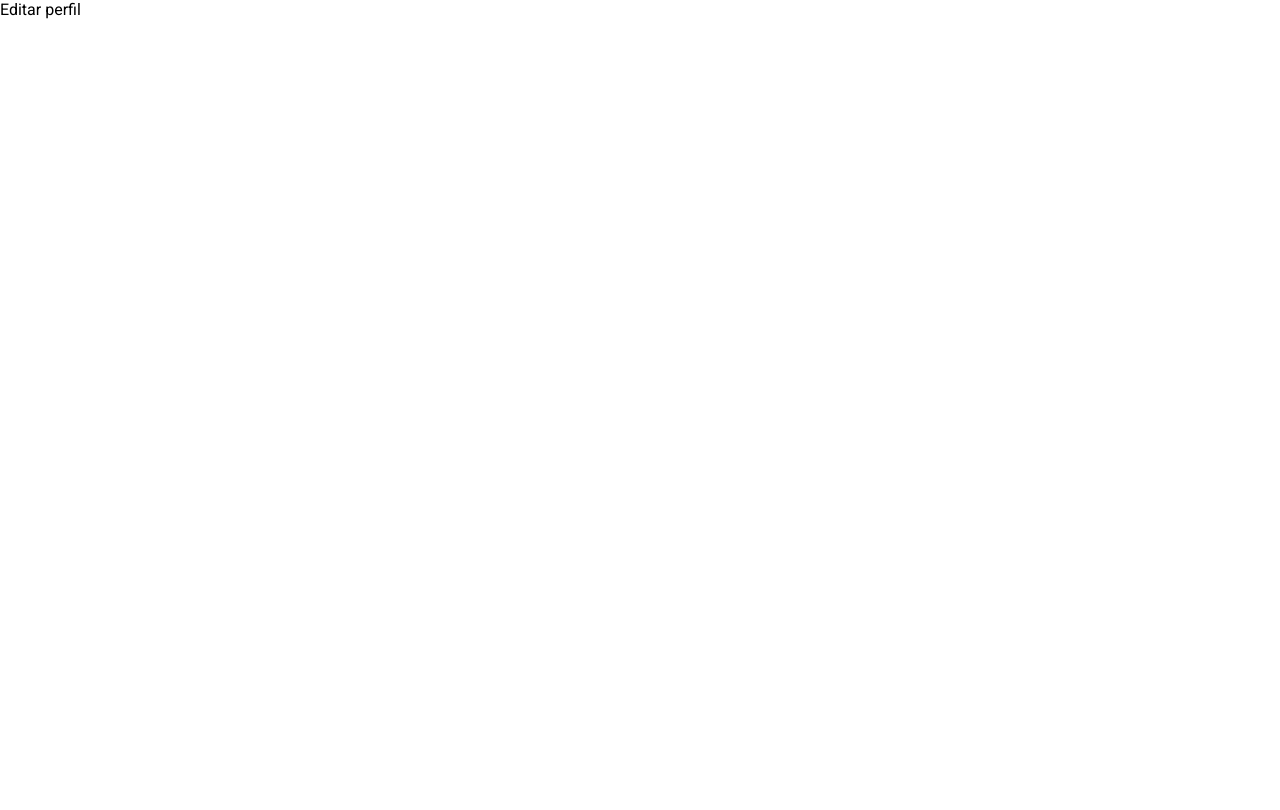
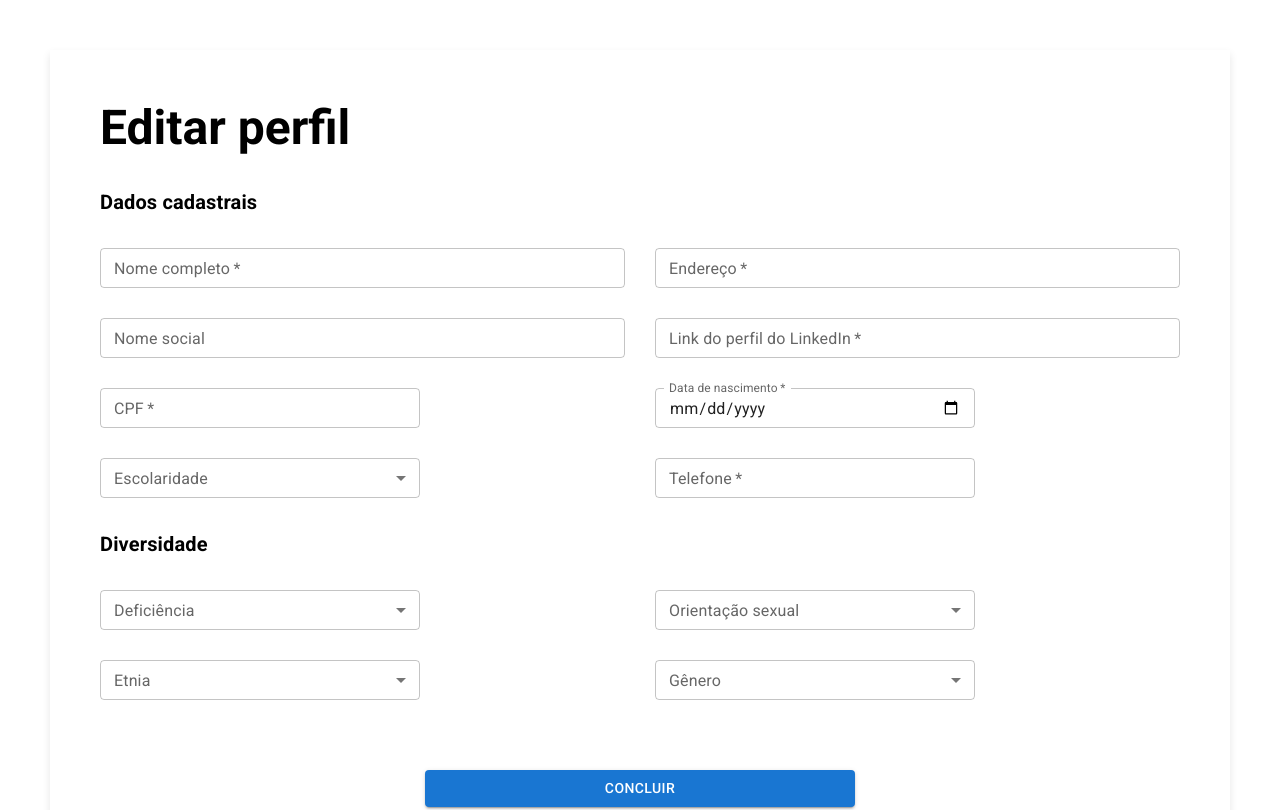
Before and after one commit to anjosdelacerda/corp-solutions, a React (Vite) app: page /editeprofile in a window 1280 px wide. Shown: the top 810 px of the page. Built offline with nearby package versions, Linux system fonts and the light colour scheme.

Commit message:
add pag edit profile

```diff
--- /dev/null
+++ b/src/components/input/input.tsx
@@ -0,0 +1,25 @@
+import { TextField } from "@mui/material";
+
+interface IInput {
+  label: string;
+  required?: boolean;
+  name?: string;
+  style?: React.CSSProperties;
+  type?: React.HTMLInputTypeAttribute;
+  className?: string;
+}
+
+const Input = ({ label, ...props }: IInput) => {
+  return (
+    <TextField
+      id="outlined-basic"
+      label={label}
+      variant="outlined"
+      size={"small"}
+      sx={{ width: "100%" }}
+      {...props}
+    />
+  );
+};
+
+export default Input;
--- /dev/null
+++ b/src/components/input/inputBox.tsx
@@ -0,0 +1,11 @@
+import { Box } from "@mui/material";
+
+const InputBox = ({ children }: React.PropsWithChildren) => {
+  return (
+    <Box flexGrow={1} flexDirection={"column"} display={"flex"} gap={"30px"}>
+      {children}
+    </Box>
+  );
+};
+
+export default InputBox;
--- /dev/null
+++ b/src/components/input/select.tsx
@@ -0,0 +1,28 @@
+import { FormControl, InputLabel, MenuItem, Select } from "@mui/material";
+
+interface ISelect {
+  label: string;
+  options: string[];
+}
+
+const SelectInput = ({ label, options }: ISelect) => {
+  return (
+    <FormControl size="small">
+      <InputLabel>{label}</InputLabel>
+      <Select
+        value={""}
+        label={label}
+        size={"small"}
+        sx={{
+          width: "320px",
+        }}
+      >
+        {options.map((option) => (
+          <MenuItem value={option}>{option}</MenuItem>
+        ))}
+      </Select>
+    </FormControl>
+  );
+};
+
+export default SelectInput;
--- a/src/pages/editProfile/EditeProfile.tsx
+++ b/src/pages/editProfile/EditeProfile.tsx
@@ -1,8 +1,141 @@
+import { Box, Button, TextField, Typography } from "@mui/material";
+import Input from "../../components/input/input";
+import InputBox from "../../components/input/inputBox";
+import SelectInput from "../../components/input/select";
+import "./editeProfile.css";
+
 const EditeProfile = () => {
-    return (
-        <div>
-            Editar perfil
-        </div>
-    )
-}
-export default EditeProfile
+  const escolaridade = [
+    "Não tem formação",
+    "Ensino fundamento completo",
+    "Ensino fundamental incompleto",
+    "Ensino médio completo",
+    "Ensino médio incompleto",
+    "Ensino superior completo",
+    "Ensino superior incompleto",
+  ];
+  const deficiencia = [
+    "Não tem deficiência",
+    "Deficiência auditiva",
+    "Deficiência física",
+    "Deficiência intelctual",
+    "Deficiência mental",
+    "Deficiência múltipla",
+    "Deficiência visual",
+  ];
+  const etnia = ["Branca", "Preta", "Parda", "Indígena", "Amarela"];
+  const orientacaoSexual = [
+    "Heterosexual",
+    "Homossexual",
+    "Bissexual",
+    "Pansexual",
+    "Assexual",
+  ];
+  const genero = [
+    "Masculino",
+    "Feminino",
+    "Transgênero",
+    "Cisgênero",
+    "Não-binário",
+    "Prefiro não dizer",
+    "Outro",
+  ];
+
+  const handleSubmit = () => {
+    console.log("teste");
+  };
+
+  return (
+    <form autoComplete="off" onSubmit={handleSubmit}>
+      <Box display={"flex"} justifyContent={"center"} className="form-editar">
+        <Box
+          width={"1225px"}
+          sx={{
+            boxShadow: "0px 4px 8px rgba(0, 0, 0, 0.1)",
+          }}
+          padding={"50px"}
+          display={"flex"}
+          flexDirection={"column"}
+          gap={"30px"}
+        >
+          <Box display={"flex"} flexDirection={"column"} gap={"30px"}>
+            <Typography variant="h3" fontWeight={"bold"}>
+              Editar perfil
+            </Typography>
+
+            <Typography variant="h6" fontWeight={"bold"}>
+              Dados cadastrais
+            </Typography>
+            <Box display={"flex"} flexWrap={"wrap"} gap={"30px"}>
+              <InputBox>
+                <Input label="Nome completo" className="limit-input" required />
+                <Input label="Nome social" className="limit-input" />
+                <Input label="CPF" style={{ width: "320px" }} required />
+                <SelectInput label="Escolaridade" options={escolaridade} />
+              </InputBox>
+              <InputBox>
+                <Input label="Endereço" className="limit-input" required />
+                <Input
+                  label="Link do perfil do LinkedIn"
+                  className="limit-input"
+                  required
+                />
+                <TextField
+                  id="date"
+                  label="Data de nascimento"
+                  type="date"
+                  size={"small"}
+                  InputLabelProps={{
+                    shrink: true,
+                  }}
+                  sx={{ width: "320px" }}
+                  required
+                />
+                <Input
+                  label="Telefone"
+                  style={{ width: "320px" }}
+                  type="number"
+                  required
+                />
+              </InputBox>
+            </Box>
+          </Box>
+          <Box display={"flex"} flexDirection={"column"} gap={"30px"}>
+            <Typography variant="h6" fontWeight={"bold"}>
+              Diversidade
+            </Typography>
+            <Box display={"flex"} flexWrap={"wrap"} gap={"30px"}>
+              <InputBox>
+                <SelectInput label="Deficiência" options={deficiencia} />
+                <SelectInput label="Etnia" options={etnia} />
+              </InputBox>
+              <InputBox>
+                <SelectInput
+                  label="Orientação sexual"
+                  options={orientacaoSexual}
+                />
+                <SelectInput label="Gênero" options={genero} />
+              </InputBox>
+            </Box>
+          </Box>
+          <Box
+            display={"flex"}
+            flexDirection={"column"}
+            alignItems={"center"}
+            justifyContent={"center"}
+            gap={"40px"}
+            paddingTop={"40px"}
+          >
+            <Button variant="contained" className="limit-input" type="submit">
+              Concluir
+            </Button>
+            <Button variant="text" href="/">
+              Voltar
+            </Button>
+          </Box>
+        </Box>
+      </Box>
+    </form>
+  );
+};
+export default EditeProfile;
--- /dev/null
+++ b/src/pages/editProfile/editeProfile.css
@@ -0,0 +1,17 @@
+.form-editar {
+  padding: 50px;
+}
+
+.limit-input {
+  width: 430px;
+}
+
+@media (max-width: 573px) {
+  .form-editar {
+    padding: 20px;
+  }
+
+  .limit-input {
+    width: 320px;
+  }
+}
```
